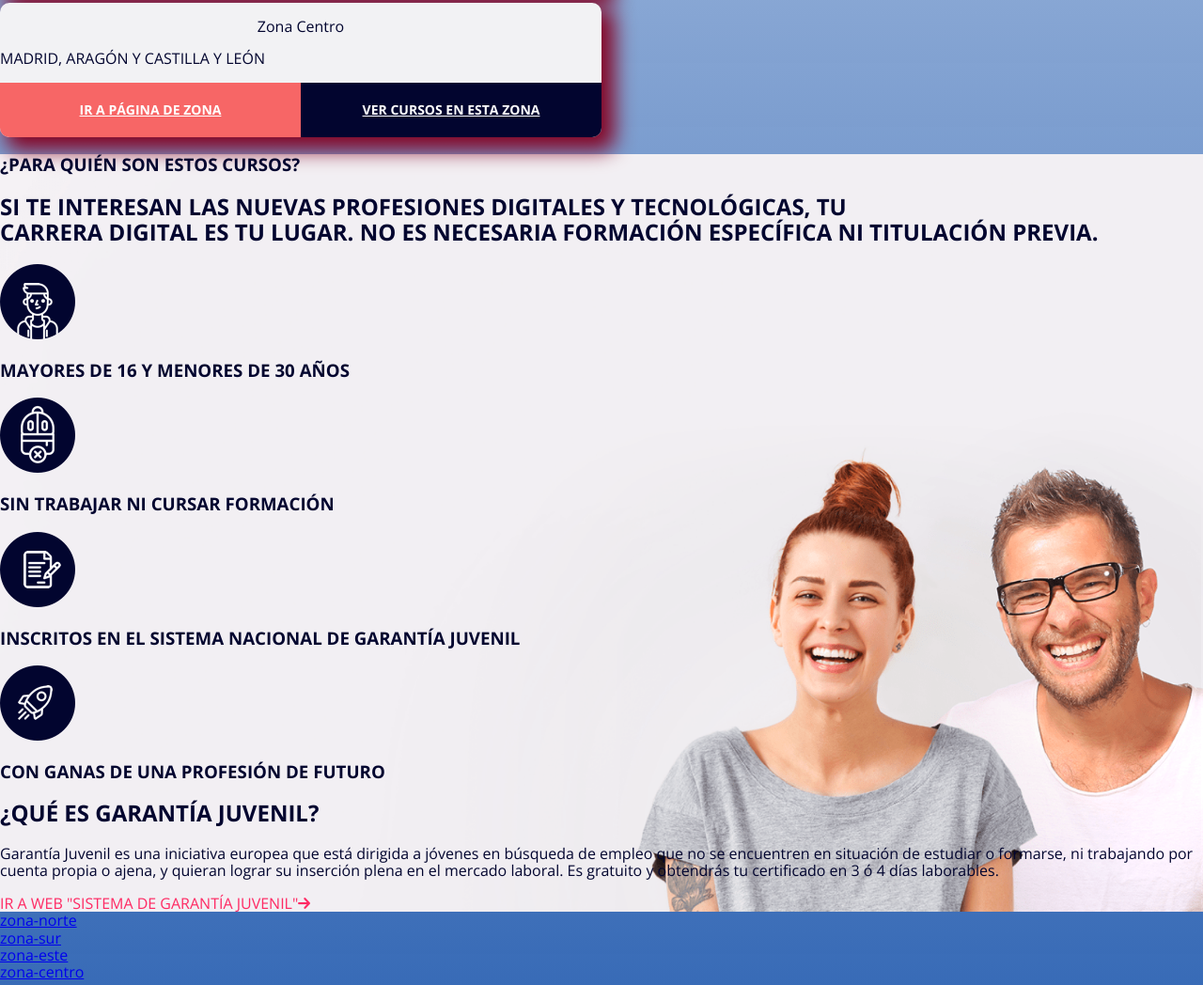
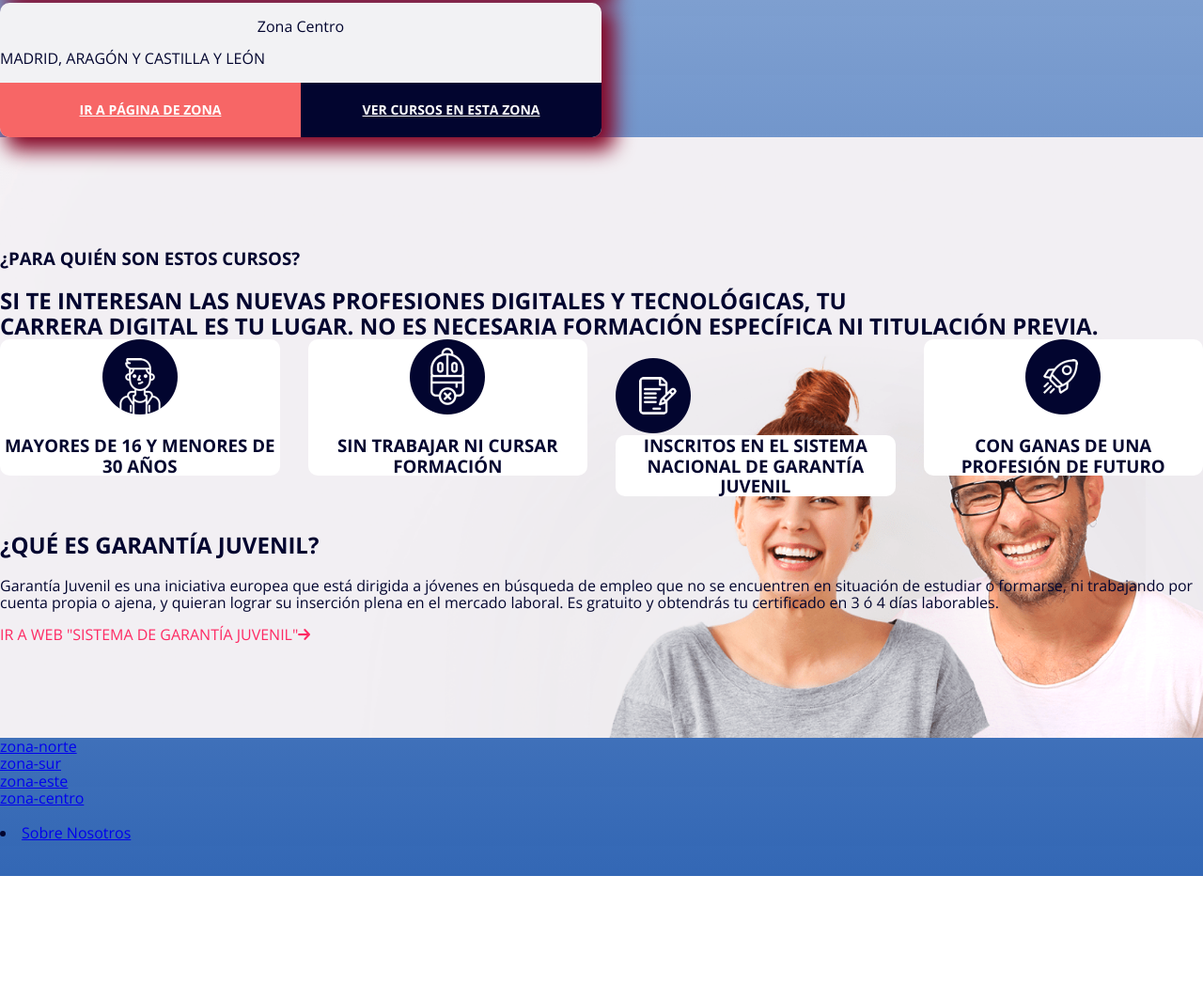
Before and after one commit to carlos-sansi/fullstack, a plain HTML site: page index.html in a window 1280 px wide. Shown: the part 1592-2640 px from the top of the page at 94% size. After the commit the page ends 2524 px from the top, so only its background shows below. Drawn offline with nearby package versions, Linux system fonts and the light colour scheme.

Commit message:
pagina-web

```diff
--- a/css/custom.css
+++ b/css/custom.css
@@ -317,10 +317,11 @@ background-position:
 }
 .banner-bottom {
     background-image:url(../img/Back-para-quien.png);
-    background-position: top left;
+    background-position: right center;
     background-size: cover;
     background-repeat: no-repeat;
-    width: 100%;
+    padding-bottom: 100px;
+    padding-top: 100px;
 
 }
 .referencia{
@@ -331,3 +332,17 @@ background-position:
     color: #0056b3;
     text-decoration: underline;
 }
+.contenedor-zona2{
+display:grid;
+grid-template-columns: 1fr 1fr 1fr 1fr;
+gap: 30px;
+}
+.contenedor-parte2{
+text-align: center;
+background-color: white;
+border-radius: 10px;
+margin-top: -20px;
+}
+/*.colocación{
+
+}*/
--- a/index.html
+++ b/index.html
@@ -147,22 +147,31 @@
             <h2 class=""> SI TE INTERESAN LAS NUEVAS PROFESIONES DIGITALES Y TECNOLÓGICAS, TU<br> CARRERA DIGITAL ES TU
                 LUGAR. NO ES NECESARIA FORMACIÓN ESPECÍFICA NI TITULACIÓN PREVIA.</h2>
         </div>
-        <div class="">
-            <div class="">
-                <img src="img/ico-01.png">
-                <h3>MAYORES DE 16 Y MENORES DE 30 AÑOS</h3>
+        <div class="contenedor-zona2">
+            <div>
+                <div class="contenedor-parte2">
+                    <img src="img/ico-01.png">
+                    <h3 class="colocación">MAYORES DE 16 Y MENORES DE 30 AÑOS</h3>
+                </div>
             </div>
-            <div class="">
-                <img src="img/ico-02.png">
-                <h3>SIN TRABAJAR NI CURSAR FORMACIÓN</h3>
+
+            <div>
+                <div class="contenedor-parte2">
+                    <img src="img/ico-02.png">
+                    <h3 class="colocación">SIN TRABAJAR NI CURSAR FORMACIÓN</h3>
+                </div>
             </div>
-            <div class="">
+            <div>
                 <img src="img/ico-03.png">
-                <h3>INSCRITOS EN EL SISTEMA NACIONAL DE GARANTÍA JUVENIL</h3>
+                <div class="contenedor-parte2">
+                    <h3 class="colocación">INSCRITOS EN EL SISTEMA NACIONAL DE GARANTÍA JUVENIL</h3>
+                </div>
             </div>
-            <div class="">
-                <img src="img/ico-04.png">
-                <h3>CON GANAS DE UNA PROFESIÓN DE FUTURO</h3>
+            <div>
+                <div class="contenedor-parte2">
+                    <img src="img/ico-04.png">
+                    <h3 class="">CON GANAS DE UNA PROFESIÓN DE FUTURO</h3>
+                </div>
             </div>
         </div>
         <div>
@@ -172,7 +181,8 @@
                 se encuentren en situación de estudiar o formarse, ni trabajando por cuenta propia o ajena, y
                 quieran lograr su inserción plena en el mercado laboral. Es gratuito y obtendrás tu certificado en 3
                 ó 4 días laborables.</p>
-                <a class= "referencia" href="#">IR A WEB "SISTEMA DE GARANTÍA JUVENIL"</a><img src="img/arrow-right-small.png">
+            <a class="referencia" href="#">IR A WEB "SISTEMA DE GARANTÍA JUVENIL"</a><img
+                src="img/arrow-right-small.png">
         </div>
     </section>
 
```
